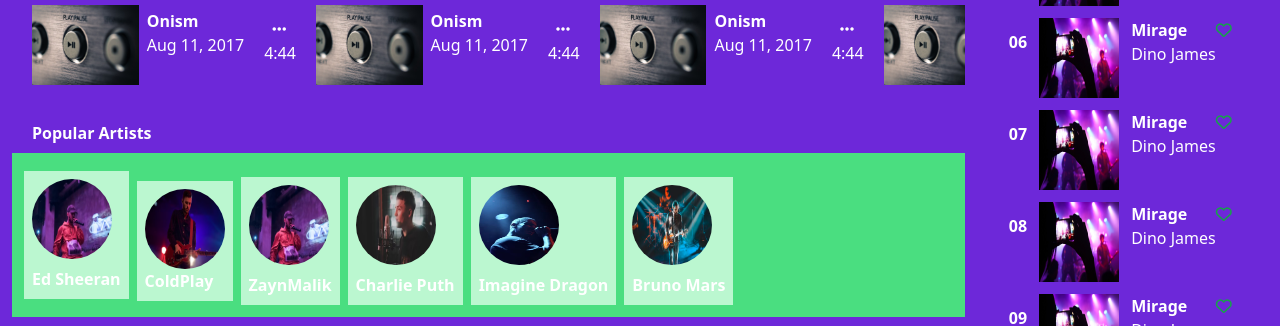
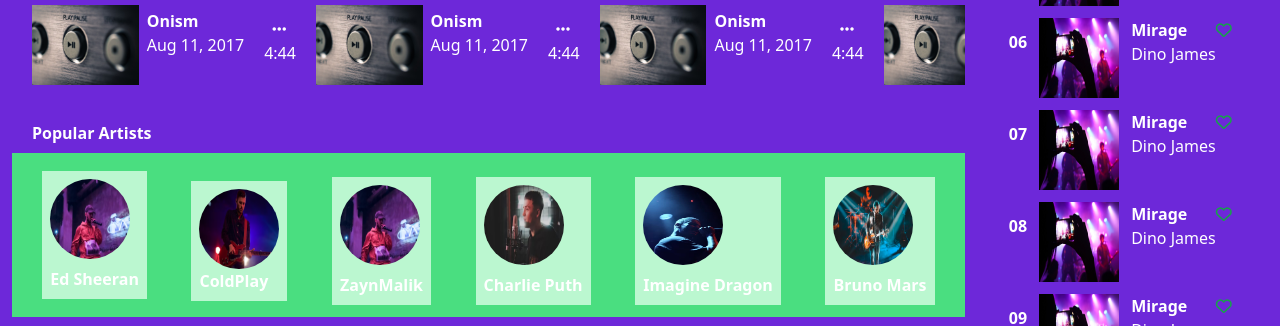
Before and after one commit to ashi345/MusicPlayerWithTailwindCSS, a website: page index.html in a window 1280 px wide. Shown: the part 626-952 px from the top of the page. Drawn offline with nearby package versions, Linux system fonts and the light colour scheme; files that its build step writes are made by us from their sources.

Commit message:
some resize in nav bar

```diff
--- a/index.html
+++ b/index.html
@@ -170,7 +170,7 @@
                 <h2 class="font-bold ml-5">Popular Artists</h2>
 
                 <!-- artist img and name -->
-                <div class="flex overflow-auto shrink-0 space-x-2 space-y-3 mx-auto p-3 items-center bg-green-400">
+                <div class="flex overflow-auto shrink-0 space-x-2 space-y-3 mx-auto p-3 items-center bg-green-400 md:justify-around">
                     <div class="items-center bg-green-200 max-w-full max-h-full p-2">
                         <!-- img -->
                         <a href="#" class="space-y-2">
```
